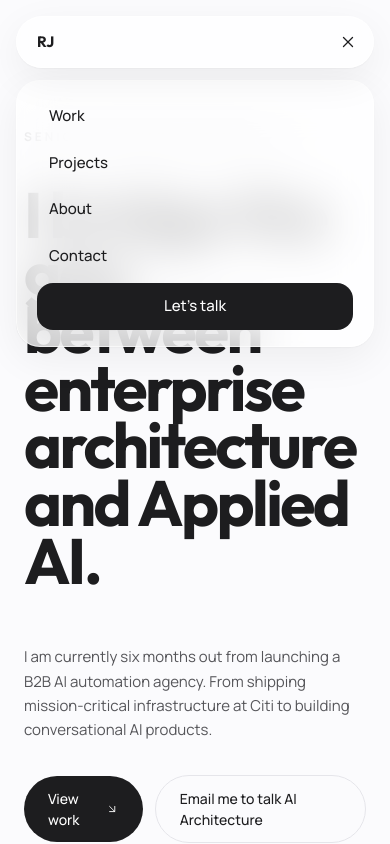
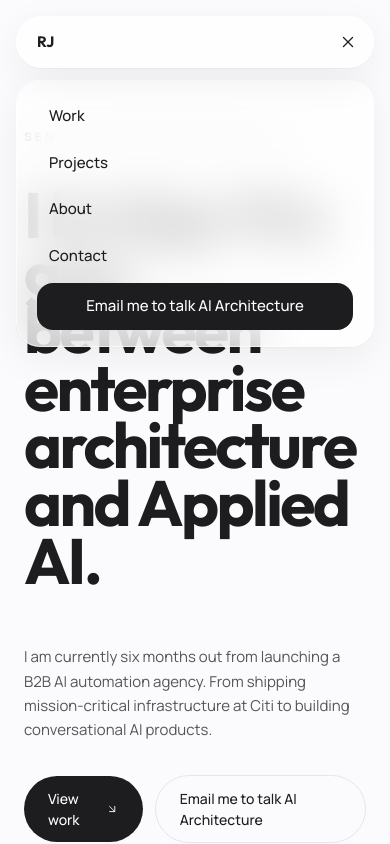
Before and after one commit to RJBOGA/portfolio, a React (Vite) app: page / in a window 390 px wide. Both pictures are taken after a click on the button "Toggle menu". Shown: the top 844 px of the page. Built offline with nearby package versions, Linux system fonts and the light colour scheme; the HTML template or start-up script is replaced by a standard one.

Commit message:
Changes
Co-authored-by: RJBOGA <44426627+RJBOGA@users.noreply.github.com>

```diff
--- a/src/components/FloatingNav.tsx
+++ b/src/components/FloatingNav.tsx
@@ -98,12 +98,12 @@ export default function FloatingNav() {
                 </a>
               ))}
               <a
-                href="#contact"
+                href={`mailto:${personalInfo.email}`}
                 onClick={() => setOpen(false)}
                 className="mt-1 mx-2 mb-1 px-5 py-3 text-[15px] font-medium bg-[#1d1d1f] text-white rounded-2xl text-center"
                 data-testid="mobile-cta"
               >
-                Let's talk
+                Email me to talk AI Architecture
               </a>
             </div>
           </motion.div>
```
